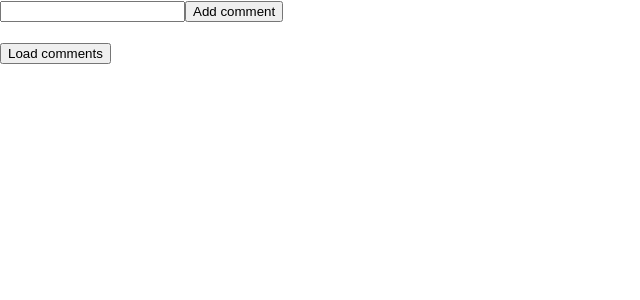
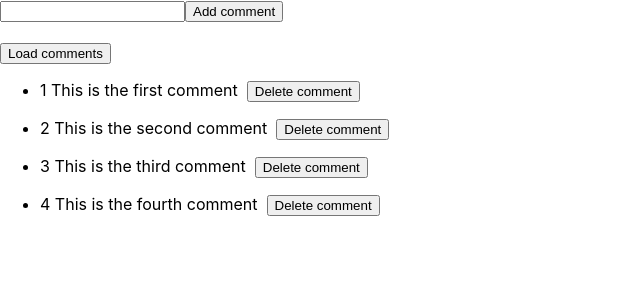
Before and after one commit to Ut1998/next-project, a Next.js app: page /comments in a window 1280 px wide. Shown: the top 300 px of the page, without its empty margins (0-640 px from the left). Built offline with nearby package versions, Linux system fonts and the light colour scheme.

Commit message:
post and get api request

```diff
--- /dev/null
+++ b/pages/api/comments/[commentId].js
@@ -0,0 +1,22 @@
+import { comments } from "../../../data/comments";
+
+export default function handler(req, res) {
+  const { commentId } = req.query;
+  console.log(commentId);
+
+  if (req.method === "GET") {
+    const comment = comments.find(
+      (comment) => comment.id === parseInt(commentId)
+    );
+    res.status(200).json(comment);
+  } else if (req.method === "DELETE") {
+    const deletedComment = comments.find(
+      (comment) => comment.id === parseInt(commentId)
+    );
+    const index = comments.findIndex(
+      (comment) => comment.id === parseInt(commentId)
+    );
+    comments.splice(index, 1);
+    res.status(200).json(deletedComment);
+  }
+}
--- a/pages/comments/index.js
+++ b/pages/comments/index.js
@@ -1,14 +1,17 @@
-import { useState } from "react";
+import { useEffect, useState } from "react";
 
 const CommentsPage = () => {
   const [comments, setComments] = useState([]);
   const [inputComment, setInputComment] = useState("");
 
-  const fetchComments = async () => {
-    const response = await fetch("/api/comments");
-    const data = await response.json();
-    setComments(data);
-  };
+  useEffect(() => {
+    const fetchComments = async () => {
+      const response = await fetch("/api/comments");
+      const data = await response.json();
+      setComments(data);
+    };
+    fetchComments();
+  }, [comments]);
 
   const handleChange = (event) => {
     setInputComment(event.target.value);
@@ -23,7 +26,18 @@
       },
     });
     const data = await response.json();
-    console.log(data);
+    console.log("new comment data", data);
+    comments.push(data);
+    console.log(comments);
+    setComments(comments);
+  };
+
+  const deleteComment = async (commentId) => {
+    const response = await fetch(`/api/comments/${commentId}`, {
+      method: "DELETE",
+    });
+    const data = response.json();
+    console.log("delete request", data);
   };
 
   return (
@@ -32,12 +46,16 @@
       <button onClick={addComment}>Add comment</button>
       <br />
       <br />
-      <button onClick={fetchComments}>Load comments</button>
+      <button>Load comments</button>
       {comments.map((comment) => {
         return (
           <ul key={comment.id}>
             <li>
               {comment.id} {comment.text}
+              &nbsp;&nbsp;
+              <button onClick={() => deleteComment(comment.id)}>
+                Delete comment
+              </button>
             </li>
           </ul>
         );
```
